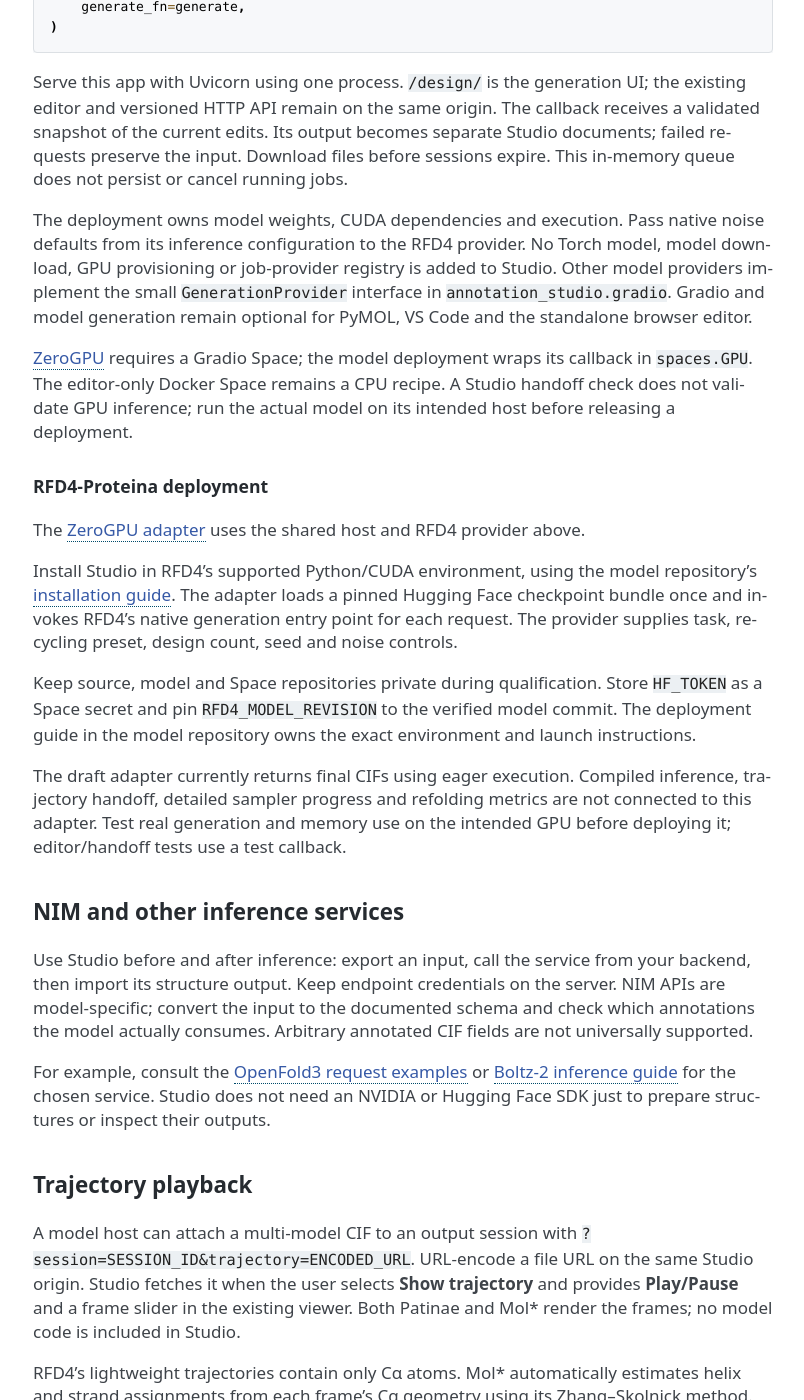
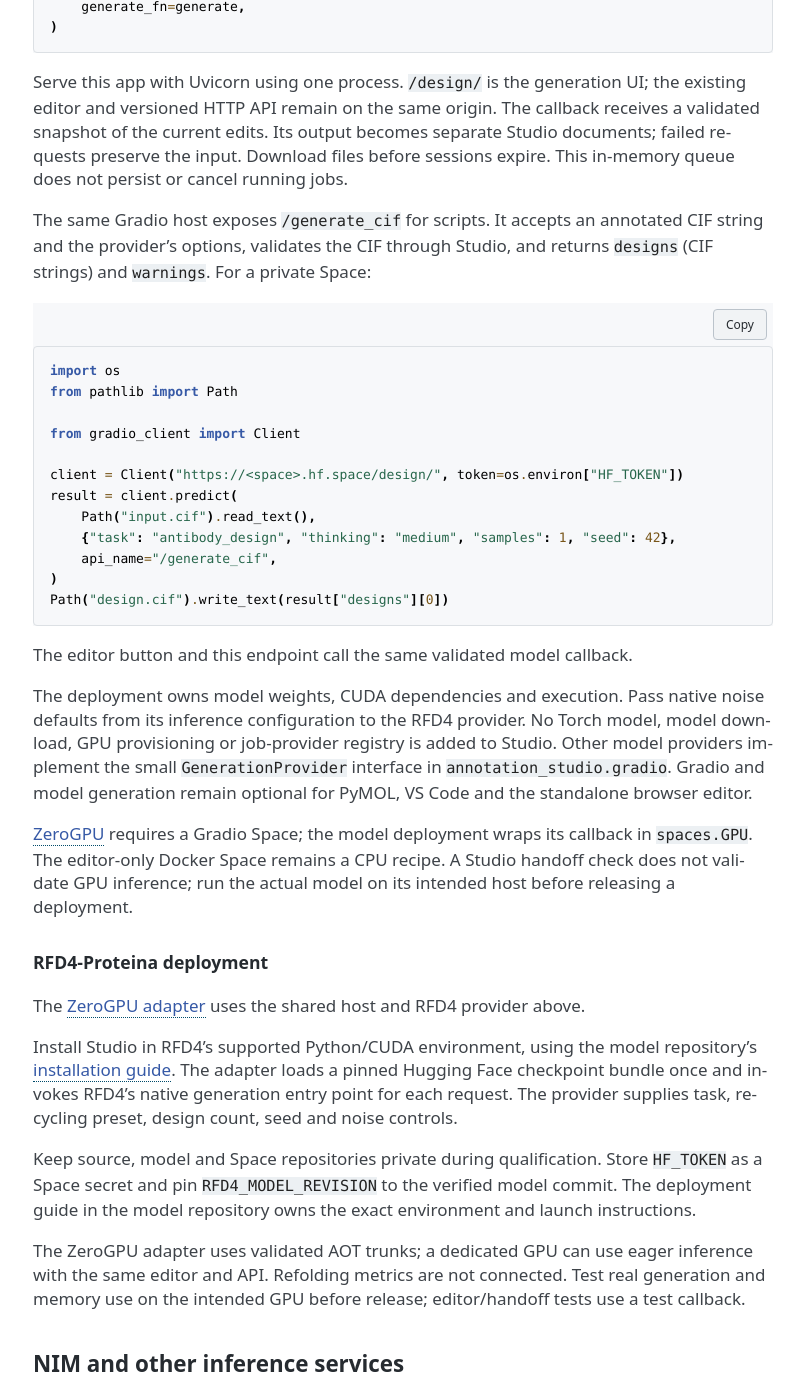
Before and after one commit to AtharvaTilewale/atomworks-studio, a Sphinx documentation site: the page built from docs/INTEGRATIONS.md, in a window 1280 px wide and 1400 px high, scrolled down 2502 px. Shown: the whole window, without its empty margins (332-1136 px from the left). Built offline with Sphinx 7.4.7, drawn with Linux system fonts in a browser that asks for light colours.

Commit message:
feat: expose validated CIF generation through Gradio API

````diff
--- a/docs/INTEGRATIONS.md
+++ b/docs/INTEGRATIONS.md
@@ -104,6 +104,27 @@ receives a validated snapshot of the current edits. Its output becomes separate
 Studio documents; failed requests preserve the input. Download files before
 sessions expire. This in-memory queue does not persist or cancel running jobs.
 
+The same Gradio host exposes `/generate_cif` for scripts. It accepts an annotated
+CIF string and the provider's options, validates the CIF through Studio, and
+returns `designs` (CIF strings) and `warnings`. For a private Space:
+
+```python
+import os
+from pathlib import Path
+
+from gradio_client import Client
+
+client = Client("https://<space>.hf.space/design/", token=os.environ["HF_TOKEN"])
+result = client.predict(
+    Path("input.cif").read_text(),
+    {"task": "antibody_design", "thinking": "medium", "samples": 1, "seed": 42},
+    api_name="/generate_cif",
+)
+Path("design.cif").write_text(result["designs"][0])
+```
+
+The editor button and this endpoint call the same validated model callback.
+
 The deployment owns model weights, CUDA dependencies and execution. Pass native
 noise defaults from its inference configuration to the RFD4 provider. No Torch
 model, model download, GPU provisioning or job-provider registry is added to
@@ -132,10 +153,10 @@ Keep source, model and Space repositories private during qualification. Store
 commit. The deployment guide in the model repository owns the exact environment
 and launch instructions.
 
-The draft adapter currently returns final CIFs using eager execution. Compiled
-inference, trajectory handoff, detailed sampler progress and refolding metrics
-are not connected to this adapter. Test real generation and memory use on the
-intended GPU before deploying it; editor/handoff tests use a test callback.
+The ZeroGPU adapter uses validated AOT trunks; a dedicated GPU can use eager
+inference with the same editor and API. Refolding metrics are not connected.
+Test real generation and memory use on the intended GPU before release;
+editor/handoff tests use a test callback.
 
 ## NIM and other inference services
 
````
Also changed, not shown: 2 other files.
